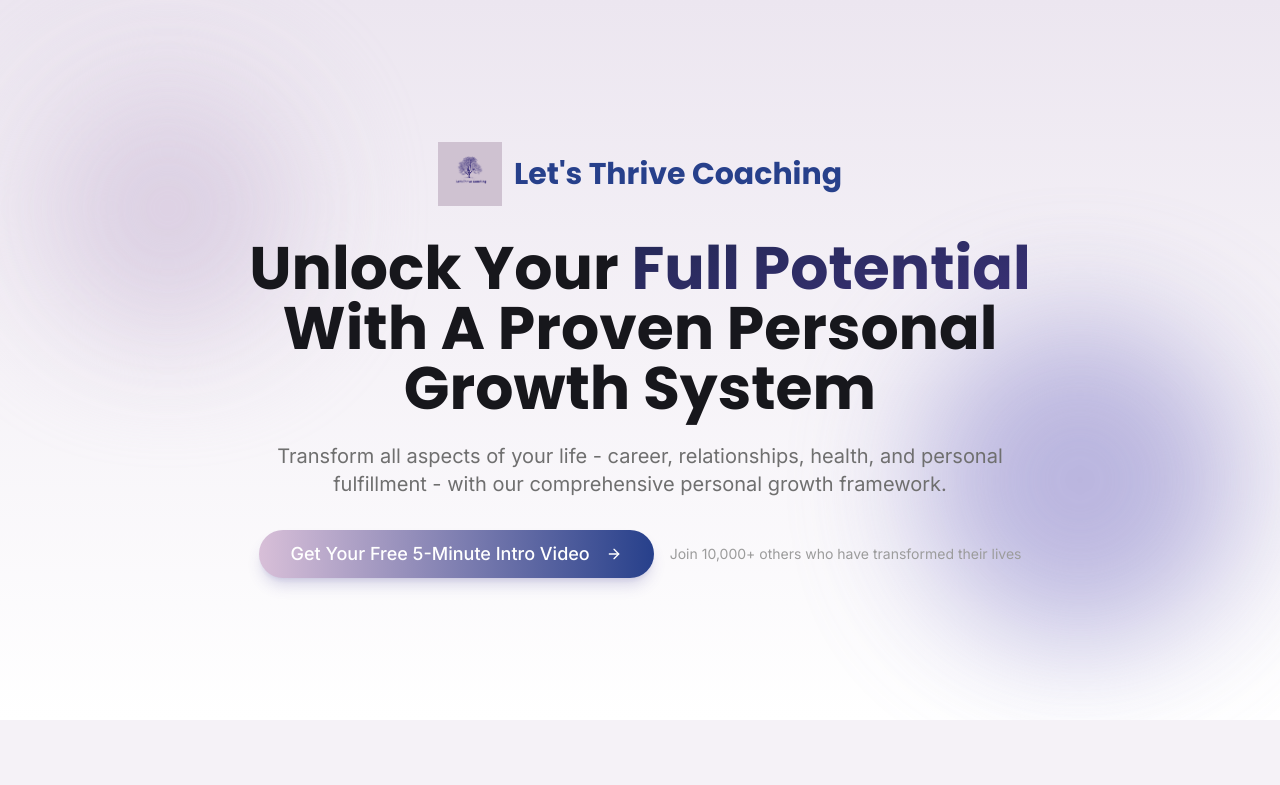
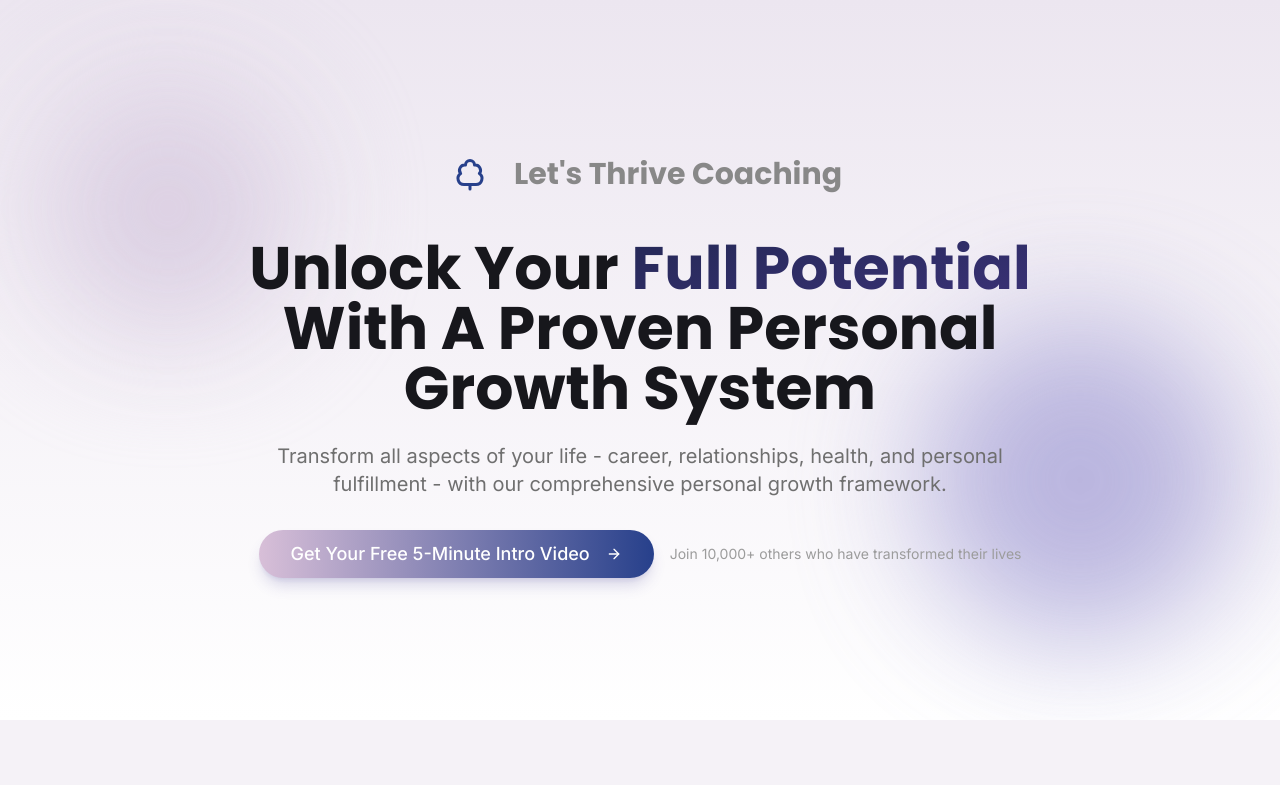
Before and after one commit to ChrisThompsonTLDR/growth-spark-lead-magnet, a React (Vite) app: page / in a window 1280 px wide. Shown: the top 785 px of the page. Built offline with nearby package versions, Linux system fonts and the light colour scheme.

Commit message:
Refactor: Update logo styling
Update the logo to use a gray color and a dark blue tree.

```diff
--- a/src/components/Logo.tsx
+++ b/src/components/Logo.tsx
@@ -1,5 +1,6 @@
 
 import React from 'react';
+import { TreeDeciduous } from 'lucide-react';
 
 interface LogoProps {
   className?: string;
@@ -13,14 +14,21 @@ const Logo = ({ className, size = 'md' }: LogoProps) => {
     lg: 'h-16',
   };
 
+  const iconSizes = {
+    sm: 20,
+    md: 28,
+    lg: 36,
+  };
+
   return (
     <div className={`flex items-center gap-3 ${className}`}>
-      <img
-        src="/lovable-uploads/bef0c0f8-016d-447a-9074-1d156cab8c5b.png"
-        alt="Let's Thrive Coaching Logo"
-        className={`${sizeClasses[size]} aspect-square`}
-      />
-      <span className={`font-display font-bold text-thrive-700 ${size === 'sm' ? 'text-lg' : size === 'md' ? 'text-2xl' : 'text-3xl'}`}>
+      <div className={`${sizeClasses[size]} flex items-center justify-center aspect-square`}>
+        <TreeDeciduous
+          size={iconSizes[size]}
+          className="text-thrive-700"
+        />
+      </div>
+      <span className={`font-display font-bold text-gray-600 ${size === 'sm' ? 'text-lg' : size === 'md' ? 'text-2xl' : 'text-3xl'}`}>
         Let's Thrive Coaching
       </span>
     </div>
```
